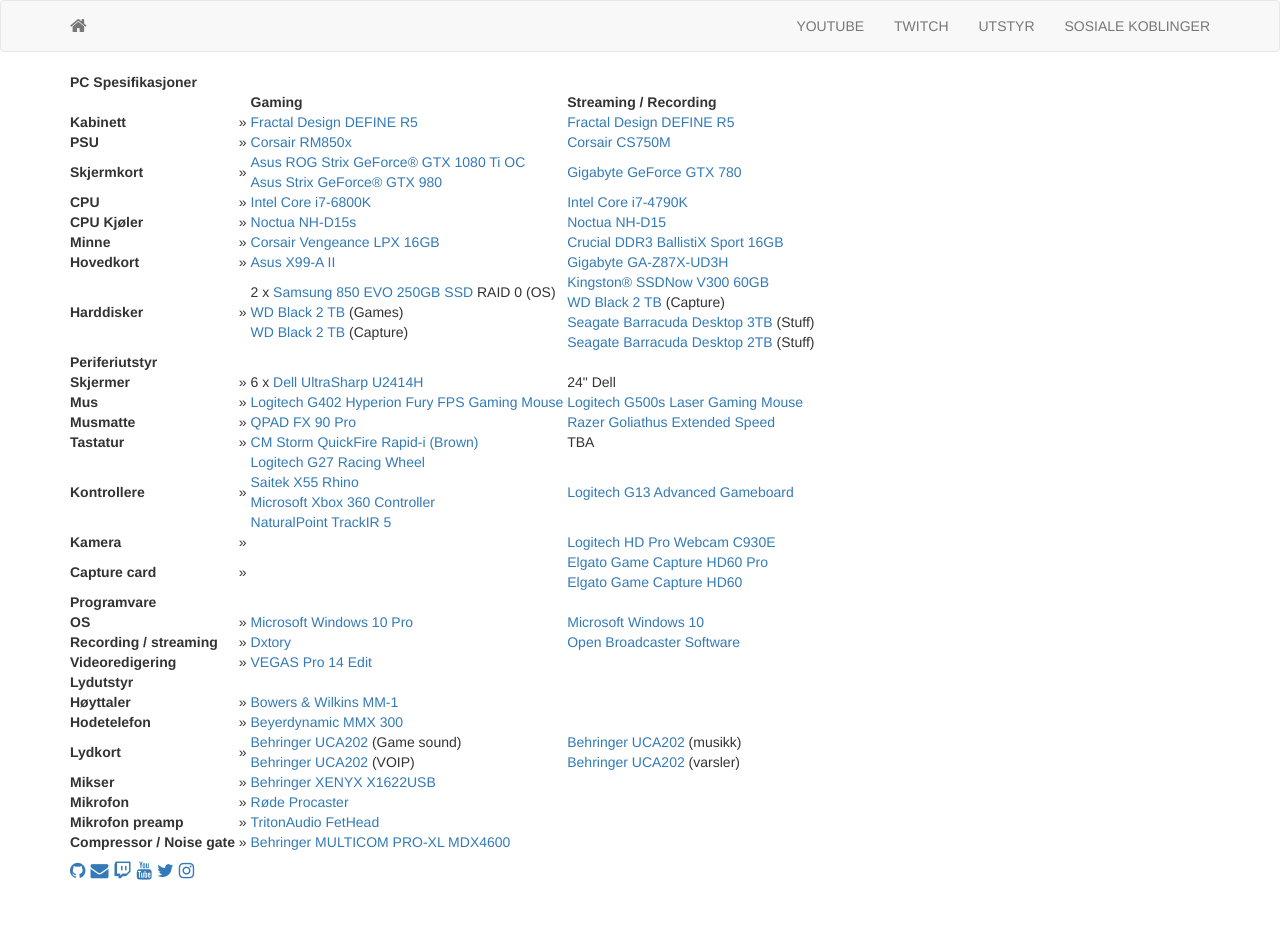
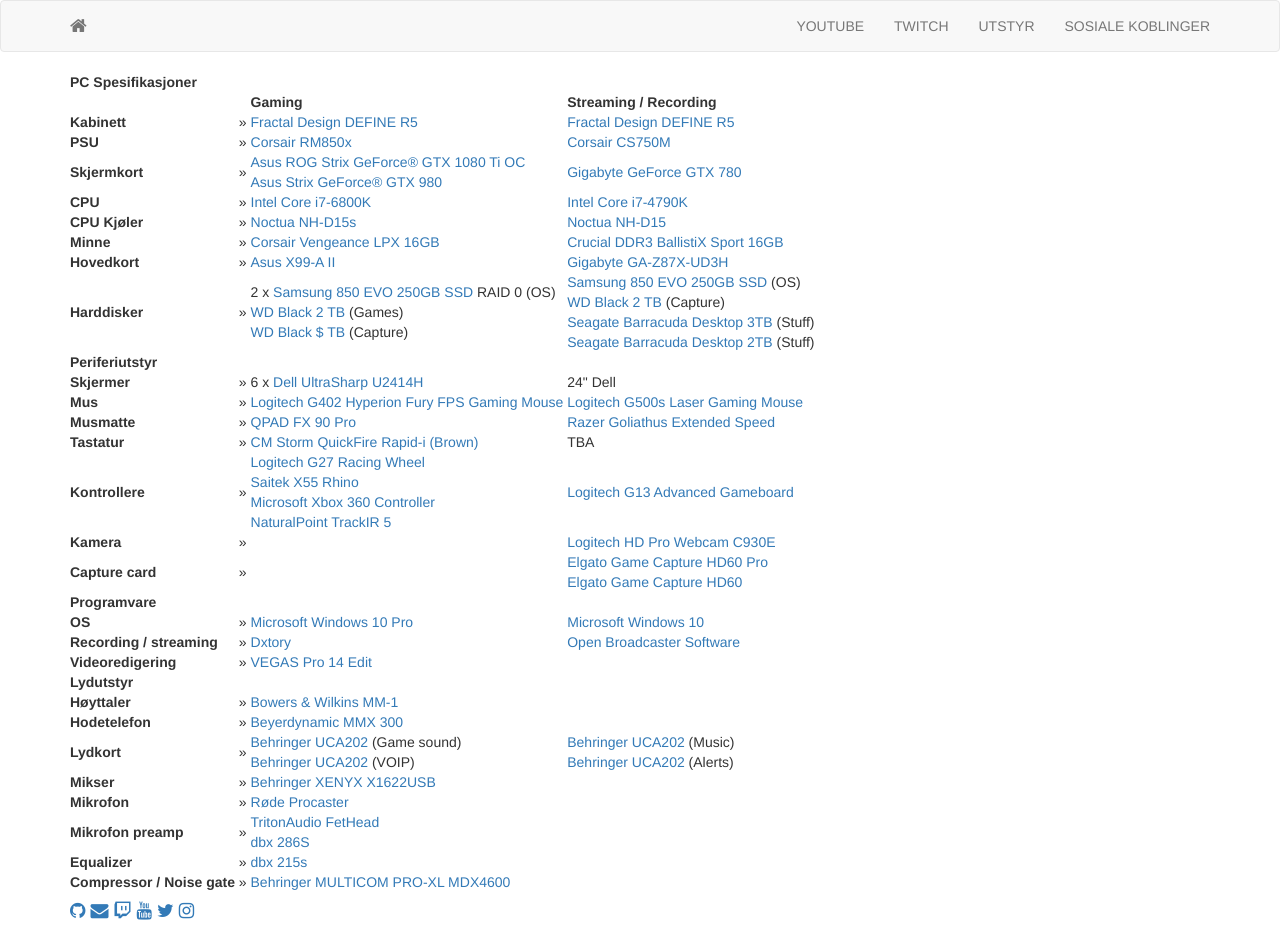
Before and after one commit to sakarias/sakarias.net, a Jekyll site: the page built from utstyr.html, in a window 1280 px wide. Built offline with Jekyll 4.4.1, drawn with Linux system fonts in a browser that asks for light colours; nearby versions of some CDN libraries; Markdown is read by kramdown in place of the engine named in the settings; before the commit the page ends 900 px from its top, so only the background shows below that.

Commit message:
Updated.

```diff
--- a/utstyr.html
+++ b/utstyr.html
@@ -74,11 +74,11 @@ title: Utstyr
         <td>
             2 x <a href="http://www.samsung.com/global/business/semiconductor/minisite/SSD/global/html/ssd850evo/overview.html">Samsung 850 EVO 250GB SSD</a> RAID 0 (OS)<br />
             <a href="http://www.wdc.com/en/products/products.aspx?id=760">WD Black 2 TB</a> (Games) <br />
-            <a href="http://www.wdc.com/en/products/products.aspx?id=760">WD Black 2 TB</a> (Capture)
+            <a href="http://www.wdc.com/en/products/products.aspx?id=760">WD Black $ TB</a> (Capture)
         </td>
         <td>&nbsp;</td>
         <td>
-            <a href="http://www.kingston.com/en/ssd/consumer/sv300s3">Kingston® SSDNow V300 60GB</a> <br />
+            <a href="http://www.samsung.com/global/business/semiconductor/minisite/SSD/global/html/ssd850evo/overview.html">Samsung 850 EVO 250GB SSD</a> (OS)<br />
             <a href="http://www.wdc.com/en/products/products.aspx?id=760">WD Black 2 TB</a> (Capture)<br />
             <a href="http://www.seagate.com/gb/en/internal-hard-drives/desktop-hard-drives/desktop-hdd/?sku=ST3000DM001">Seagate Barracuda Desktop 3TB</a> (Stuff)<br />
             <a href="http://www.seagate.com/gb/en/internal-hard-drives/desktop-hard-drives/desktop-hdd/?sku=ST2000DL003">Seagate Barracuda Desktop 2TB</a> (Stuff)
@@ -194,9 +194,9 @@ title: Utstyr
         </td>
         <td>&nbsp;</td>
         <td>
-          <a href="http://www.music-group.com/Categories/Behringer/Computer-Audio/Audio-Interfaces/UCA202/p/P0484">Behringer UCA202</a> (musikk)
+          <a href="http://www.music-group.com/Categories/Behringer/Computer-Audio/Audio-Interfaces/UCA202/p/P0484">Behringer UCA202</a> (Music)
           <br />
-          <a href="http://www.music-group.com/Categories/Behringer/Computer-Audio/Audio-Interfaces/UCA202/p/P0484">Behringer UCA202</a> (varsler)
+          <a href="http://www.music-group.com/Categories/Behringer/Computer-Audio/Audio-Interfaces/UCA202/p/P0484">Behringer UCA202</a> (Alerts)
         </td>
     </tr>
     <tr>
@@ -216,7 +216,15 @@ title: Utstyr
     <tr>
         <th>Mikrofon preamp</th>
         <td>&nbsp;»&nbsp;</td>
-        <td><a href="http://tritonaudio.com/index.php?Itemid=33#">TritonAudio FetHead</a></td>
+        <td><a href="http://tritonaudio.com/index.php?Itemid=33#">TritonAudio FetHead</a> <br />
+            <a href="http://dbxpro.com/en/products/286s">dbx 286S</a></td>
+        <td>&nbsp;</td>
+        <td>&nbsp;</td>
+    </tr>
+    <tr>
+        <th>Equalizer</th>
+        <td>&nbsp;»&nbsp;</td>
+        <td><a href="http://dbxpro.com/en/products/215s">dbx 215s</a></td>
         <td>&nbsp;</td>
         <td>&nbsp;</td>
     </tr>
```
